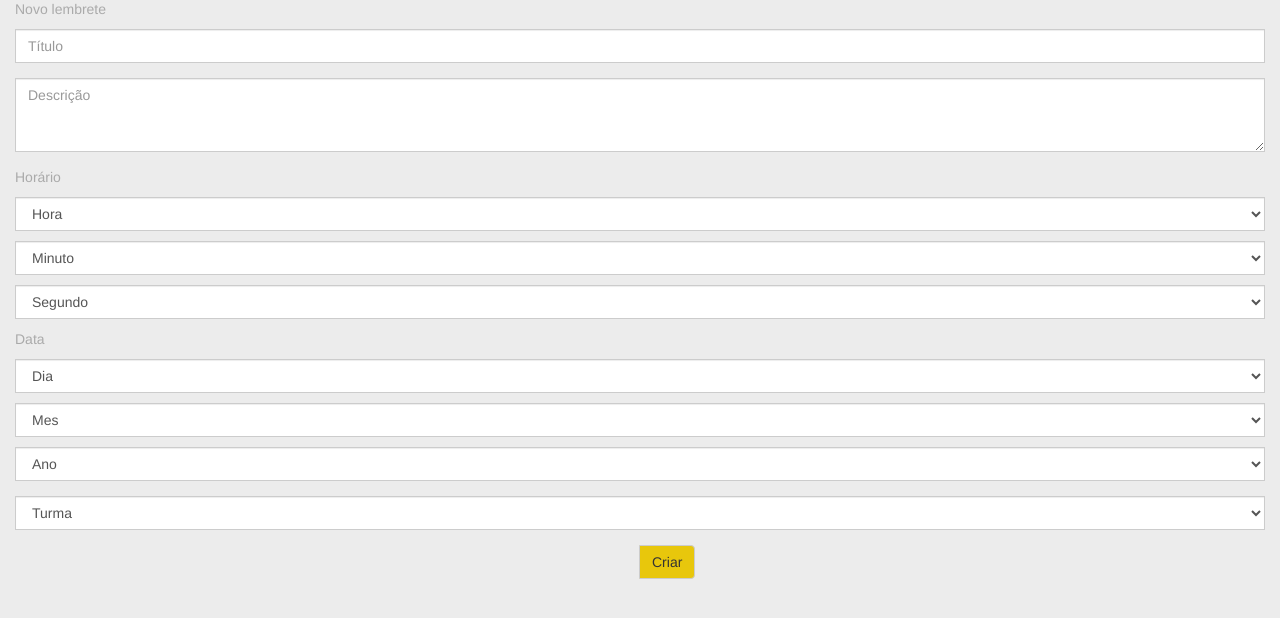
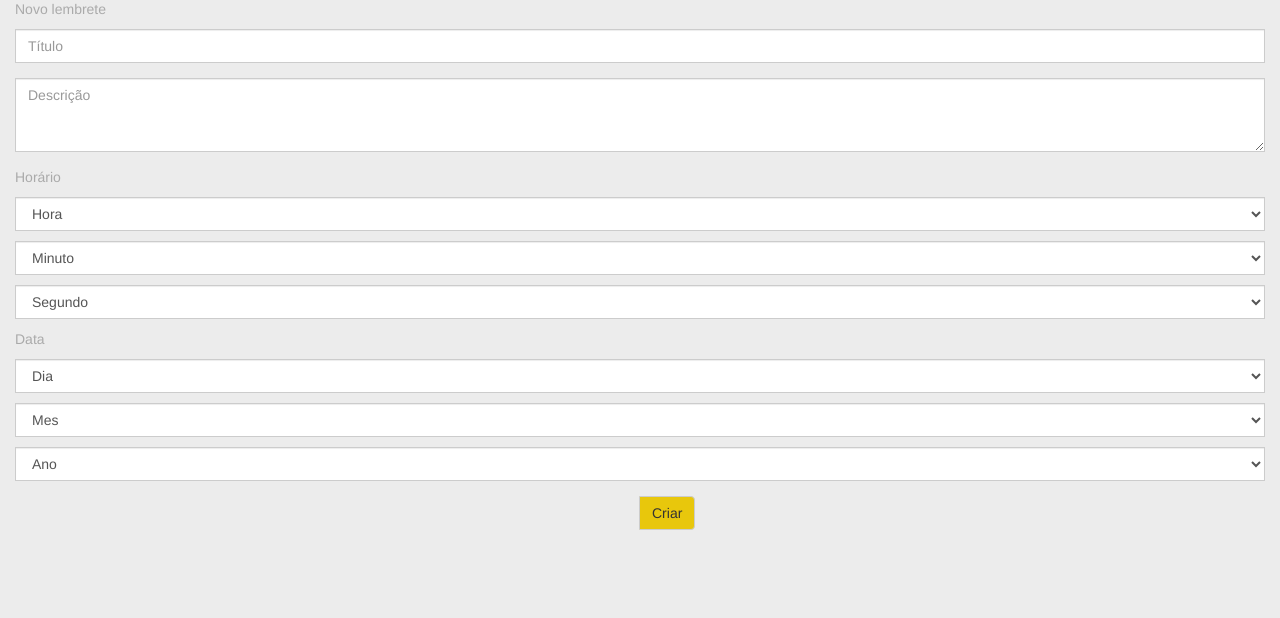
Before and after one commit to lucasgdutra/IFPlus, a PHP site: template View/Agenda/prof.php in a window 1280 px wide. Shown: the part 77-695 px from the top of the page. Run offline with PHP 8.4, Linux system fonts and the light colour scheme; the template is opened without the code that fills it, so the values that code supplies are empty; some libraries are stand-ins or nearby versions.

Commit message:
Add files via upload

```diff
--- a/View/Agenda/prof.php
+++ b/View/Agenda/prof.php
@@ -89,7 +89,7 @@
       								?>
       						</select>
       					</div>
-      					<div class="input-group col-xs-12 col-sm-12 col-md-12 col-lg-12" style="margin-bottom: 15px;">
+      					<!--<div class="input-group col-xs-12 col-sm-12 col-md-12 col-lg-12" style="margin-bottom: 15px;">
       						<select class="form-control" id="turma" name="turma">
         						<option>Turma</option>
         						<option>1A</option>
@@ -108,7 +108,7 @@
         						<option>3D</option>
         						<option>3E</option>
       						</select>
-      					</div>
+      					</div>-->
       					<div class="input-group-btn" style="padding-left: 50%; padding-right: 50%;">
       						<button type="submit" class="btn btn-default">Criar</button>
                         </div>
```
